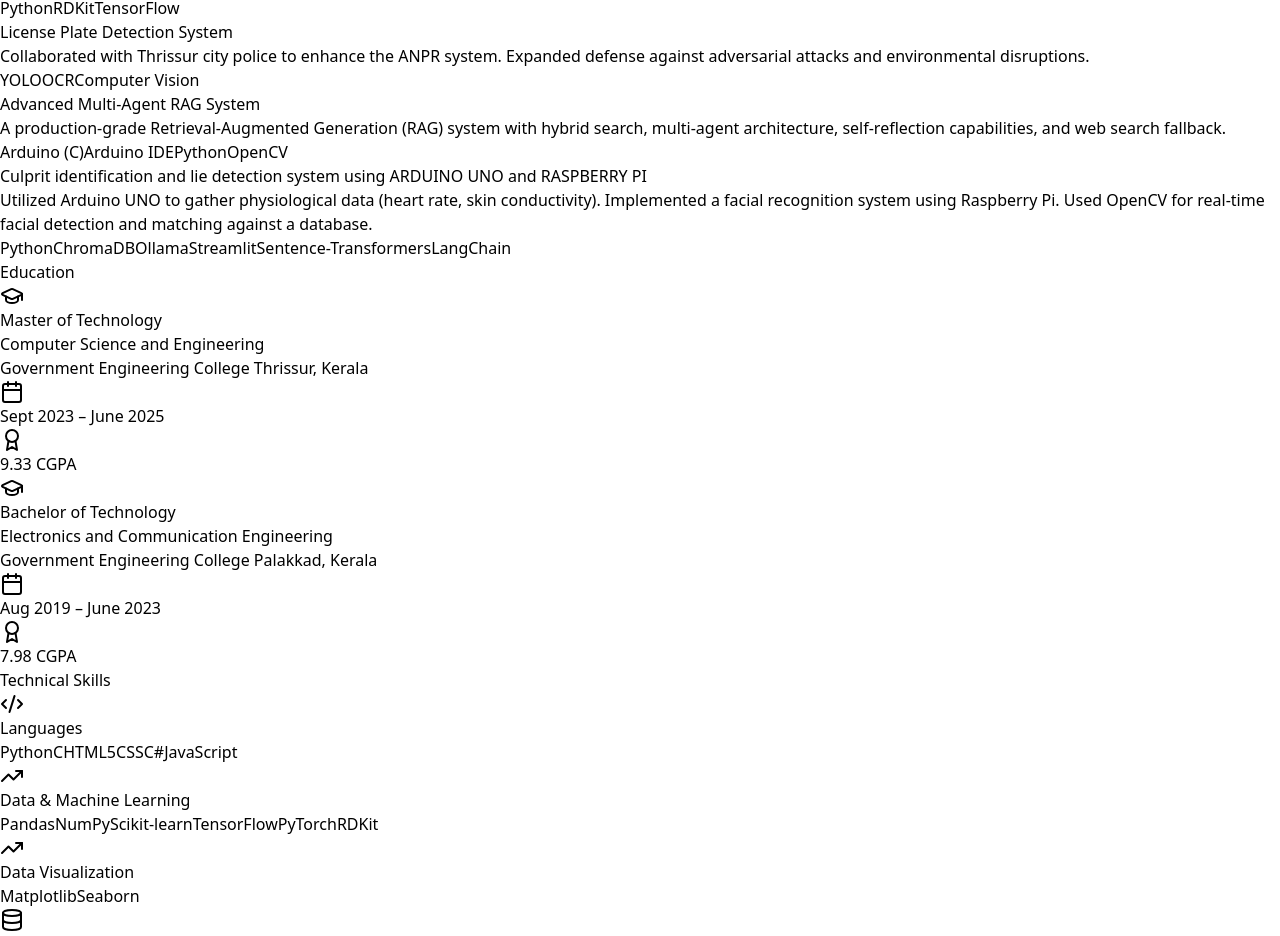
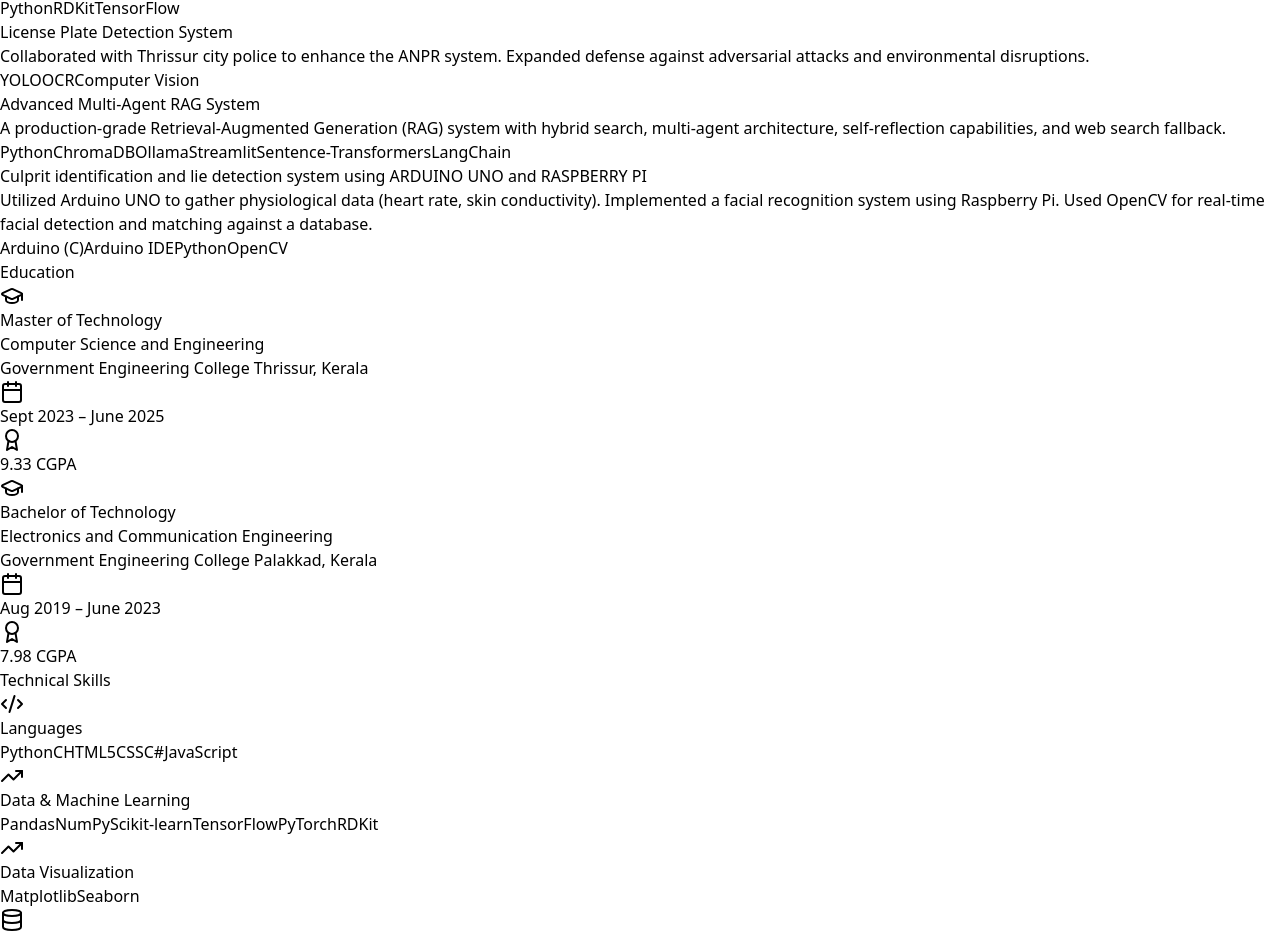
Before and after one commit to shifashafi/shifa_port, a React (Vite) app: page / in a window 1280 px wide. Shown: the part 1210-2146 px from the top of the page. Built offline with nearby package versions, Linux system fonts and the light colour scheme.

Commit message:
new project

```diff
--- a/src/components/Projects.tsx
+++ b/src/components/Projects.tsx
@@ -19,12 +19,14 @@
   {
     title: 'Advanced Multi-Agent RAG System',
     description: 'A production-grade Retrieval-Augmented Generation (RAG) system with hybrid search, multi-agent architecture, self-reflection capabilities, and web search fallback.',
-    tech: ['Arduino (C)', 'Arduino IDE', 'Python', 'OpenCV'],
+    tech: ['Python','ChromaDB','Ollama','Streamlit','Sentence-Transformers','LangChain'],
+
   },
   {
     title: 'Culprit identification and lie detection system using ARDUINO UNO and RASPBERRY PI',
     description: 'Utilized Arduino UNO to gather physiological data (heart rate, skin conductivity).\n Implemented a facial recognition system using Raspberry Pi. \n Used OpenCV for real-time facial detection and matching against a database.',
-    tech: ['Python','ChromaDB','Ollama','Streamlit','Sentence-Transformers','LangChain'],
+    tech: ['Arduino (C)', 'Arduino IDE', 'Python', 'OpenCV'],
+
   },
 ];
 
```
